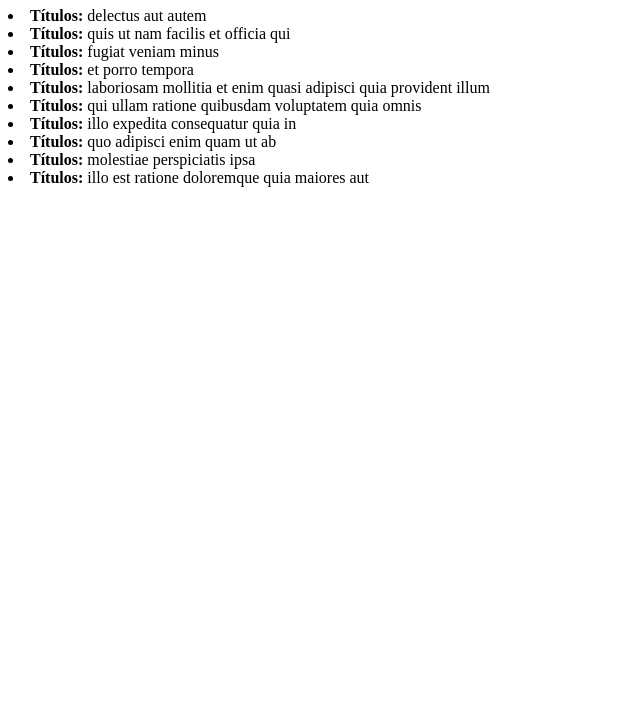
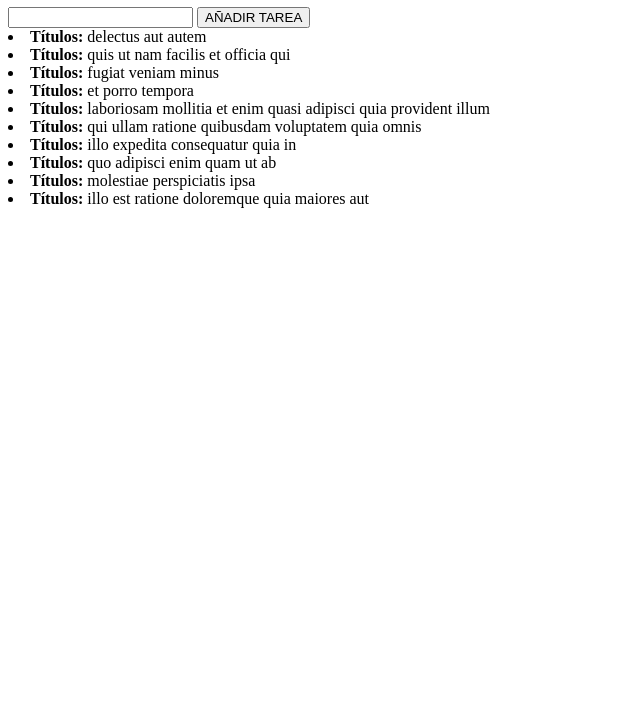
Before and after one commit to caroquintana/lista-tareas, a plain HTML site: page index.html in a window 1280 px wide. Shown: the part 73-800 px from the top of the page, without its empty margins (0-640 px from the left). Drawn offline with Linux system fonts and the light colour scheme.

Commit message:
añadiendo casilla

```diff
--- a/index.html
+++ b/index.html
@@ -6,6 +6,10 @@
 </head>
 <body>
 	<h1>Lista de Tareas</h1>
+	<input name="tarea" id="añadirtarea" type="text" />
+	<button type="button" onclick="agregartarea(); return false">AÑADIR TAREA</button><br>
+
+
 
 	<script type="text/javascript" src="assets/js/main.js"></script>
 </body>
```
Also changed, not shown: assets/js/main.js (line endings or trailing spaces).
